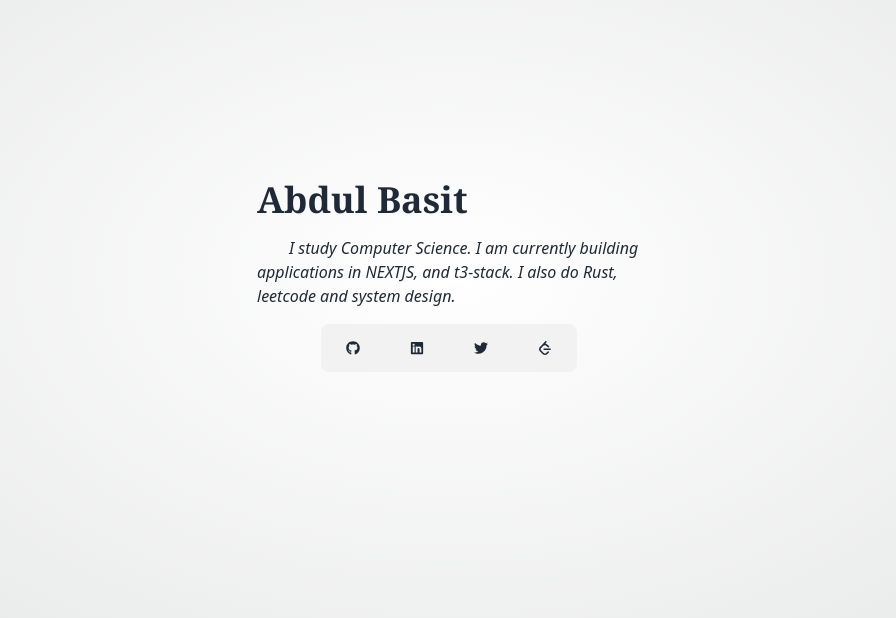
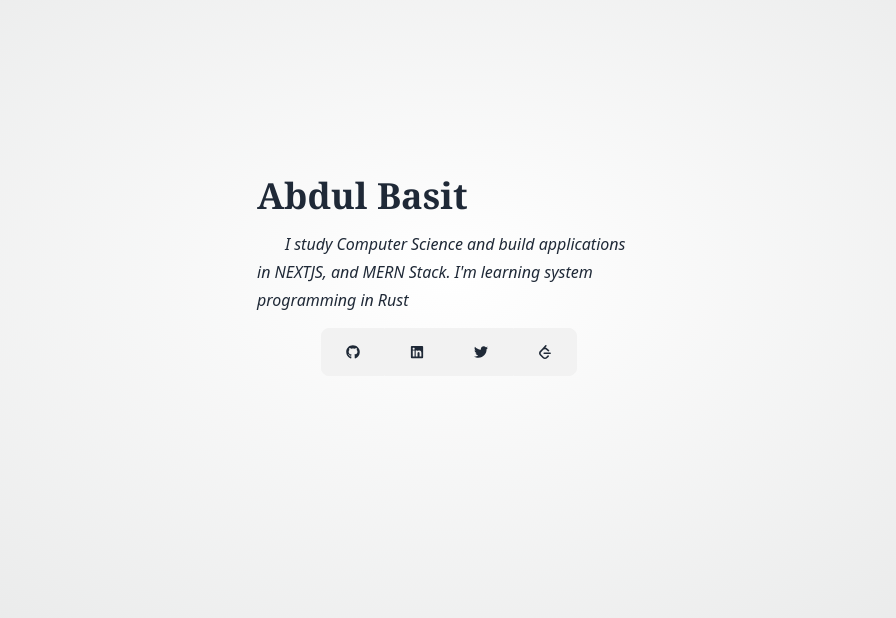
Before and after one commit to abd-ulbasit/abd-ulbasit, a Next.js app: page / in a window 1280 px wide. Shown: the part 124-742 px from the top of the page, without its empty margins (191-1087 px from the left). Built offline with nearby package versions, Linux system fonts and the light colour scheme.

Commit message:
Edit the content and change the render method of content

```diff
--- a/app/page.tsx
+++ b/app/page.tsx
@@ -44,6 +44,7 @@ export default function Home() {
   if (!mounted) {
     return null
   }
+  const content = "I study Computer Science and build applications in NEXTJS, and MERN Stack. I'm learning system programming in Rust"
   return (
     <main className="min-h-screen flex flex-col items-center justify-center " onClick={(e) => {
       if ((e.target as HTMLElement).closest('#excludeDiv')) return;
@@ -52,7 +53,18 @@ export default function Home() {
       <div className="max-w-sm flex flex-col gap-4" id="excludeDiv">
 
         <h1 className='text-4xl font-bold font-serif pl-2 sm:pl-0 hover:animate-pulse' >Abdul Basit</h1>
-        <p className='italic indent-8  pl-1 sm:pl-0 ' >I study Computer Science. I am currently building applications in NEXTJS, and t3-stack. I also do Rust, leetcode and system design.</p>
+        <p className='italic flex flex-wrap items-start gap-1' >
+          <span className="w-6" ></span>
+          {
+            content.split(" ").map((word) => {
+              return (
+                <span key={word} className="hover:animate-pulse">
+                  {word}
+                </span>
+              )
+            })
+          }
+        </p>
         <div className="mx-auto" >
           <Socials></Socials>
         </div>
```
